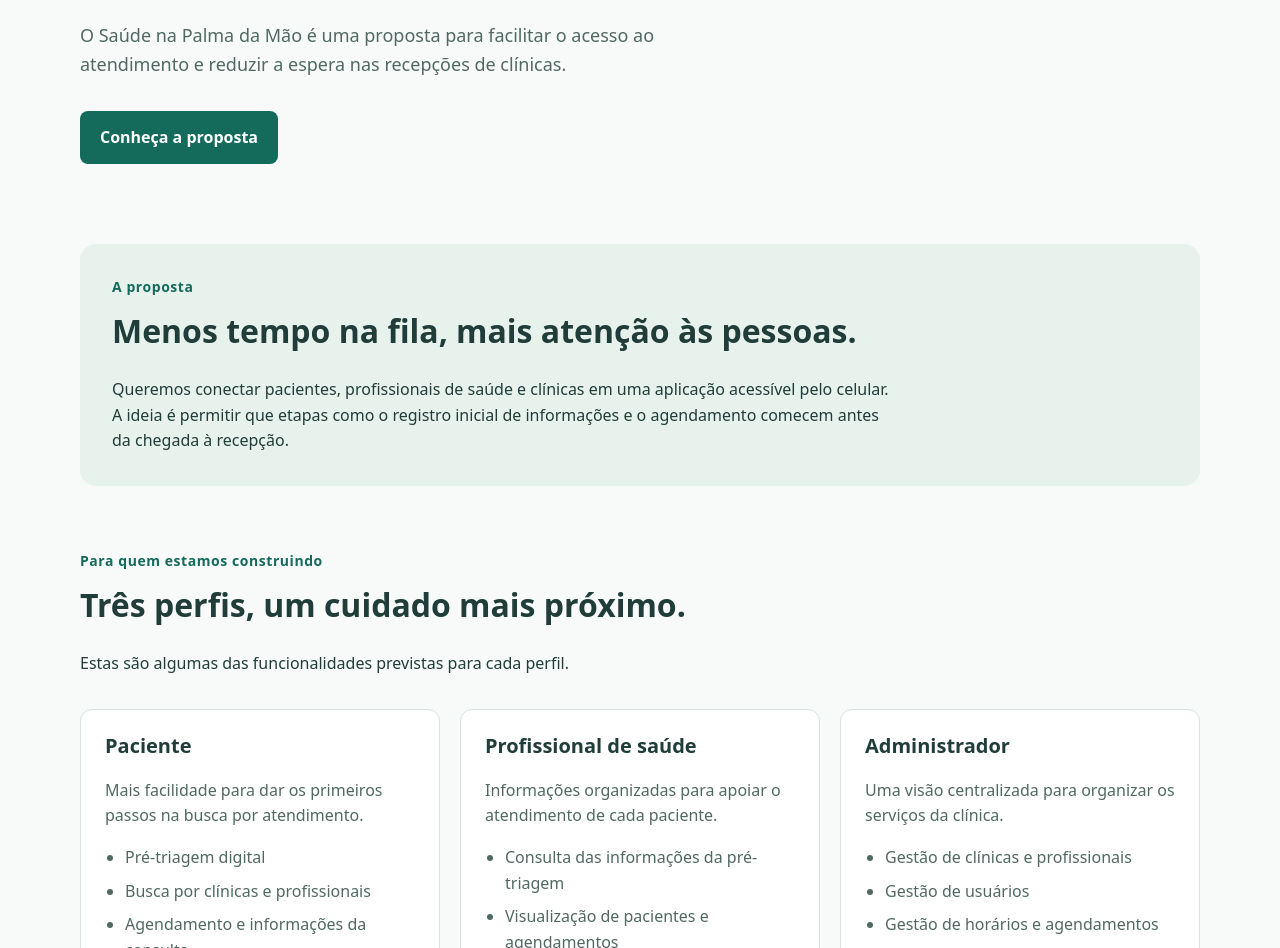
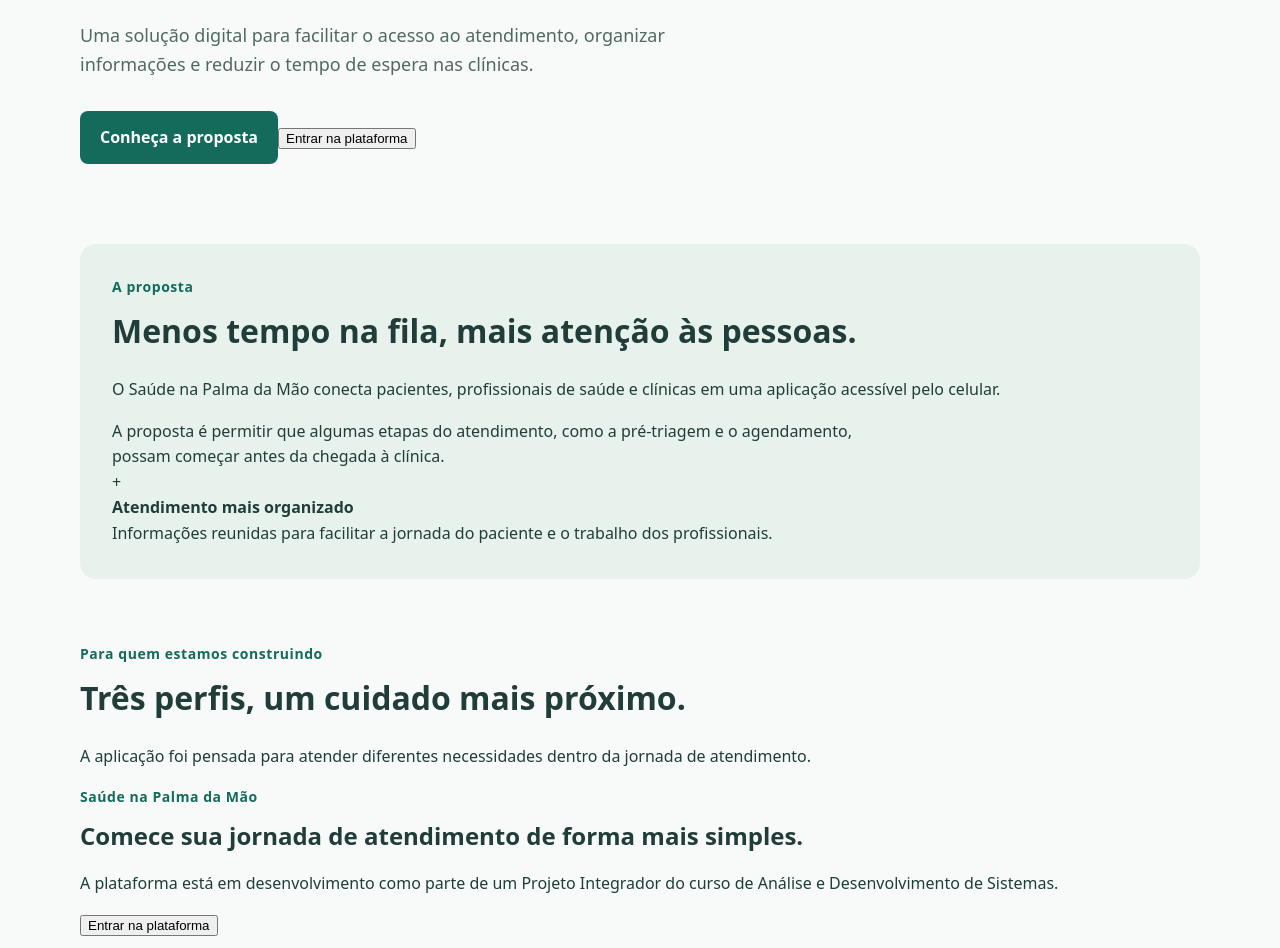
Before and after one commit to marianaosd/Saude-Palma-Mao-Front, a React (Vite) app: page / in a window 1280 px wide. Shown: the part 364-1312 px from the top of the page. Built offline with nearby package versions, Linux system fonts and the light colour scheme.

Commit message:
Refactor Home component and update content

```diff
--- a/src/pages/Home.jsx
+++ b/src/pages/Home.jsx
@@ -1,49 +1,119 @@
-import ProfileCard from '../components/ProfileCard.jsx'
-import { profiles } from '../data/profiles.js'
-
-function Home() {
+function Home({ onLogin }) {
   return (
     <>
       <section id="inicio" className="hero" aria-labelledby="home-title">
-        <p className="eyebrow">Projeto acadêmico em desenvolvimento</p>
-        <h1 id="home-title">O cuidado começa com um primeiro passo.</h1>
-        <p className="hero-description">
-          O Saúde na Palma da Mão é uma proposta para facilitar o acesso ao
-          atendimento e reduzir a espera nas recepções de clínicas.
-        </p>
-        <a className="primary-link" href="#proposta">Conheça a proposta</a>
-      </section>
+        <div className="hero-content">
+          <p className="eyebrow">Saúde na Palma da Mão</p>
 
-      <section id="proposta" className="proposal" aria-labelledby="proposal-title">
-        <p className="eyebrow">A proposta</p>
-        <h2 id="proposal-title">Menos tempo na fila, mais atenção às pessoas.</h2>
-        <p>
-          Queremos conectar pacientes, profissionais de saúde e clínicas em uma
-          aplicação acessível pelo celular. A ideia é permitir que etapas como
-          o registro inicial de informações e o agendamento comecem antes da
-          chegada à recepção.
-        </p>
-      </section>
+          <h1 id="home-title">
+            O cuidado começa com um primeiro passo.
+          </h1>
 
-      <section id="publicos" className="audience" aria-labelledby="audience-title">
-        <p className="eyebrow">Para quem estamos construindo</p>
-        <h2 id="audience-title">Três perfis, um cuidado mais próximo.</h2>
-        <p>Estas são algumas das funcionalidades previstas para cada perfil.</p>
-        <div className="profile-grid">
-          {profiles.map((profile) => (
-            <ProfileCard
-              key={profile.id}
-              title={profile.title}
-              description={profile.description}
-              features={profile.features}
-            />
-          ))}
+          <p className="hero-description">
+            Uma solução digital para facilitar o acesso ao atendimento,
+            organizar informações e reduzir o tempo de espera nas clínicas.
+          </p>
+
+          <div className="hero-actions">
+            <a className="primary-link" href="#proposta">
+              Conheça a proposta
+            </a>
+
+            <button
+              type="button"
+              className="secondary-button"
+              onClick={onLogin}
+            >
+              Entrar na plataforma
+            </button>
+          </div>
         </div>
       </section>
 
+      <section
+        id="proposta"
+        className="proposal"
+        aria-labelledby="proposal-title"
+      >
+        <div>
+          <p className="eyebrow">A proposta</p>
+
+          <h2 id="proposal-title">
+            Menos tempo na fila, mais atenção às pessoas.
+          </h2>
+
+          <p>
+            O Saúde na Palma da Mão conecta pacientes, profissionais de saúde
+            e clínicas em uma aplicação acessível pelo celular.
+          </p>
+
+          <p>
+            A proposta é permitir que algumas etapas do atendimento, como a
+            pré-triagem e o agendamento, possam começar antes da chegada à
+            clínica.
+          </p>
+        </div>
+
+        <div className="proposal-highlight">
+          <span className="highlight-icon" aria-hidden="true">
+            +
+          </span>
+
+          <div>
+            <strong>Atendimento mais organizado</strong>
+
+            <p>
+              Informações reunidas para facilitar a jornada do paciente e o
+              trabalho dos profissionais.
+            </p>
+          </div>
+        </div>
+      </section>
+
+      <section
+        id="publicos"
+        className="audience"
+        aria-labelledby="audience-title"
+      >
+        <div className="section-heading">
+          <p className="eyebrow">Para quem estamos construindo</p>
+
+          <h2 id="audience-title">
+            Três perfis, um cuidado mais próximo.
+          </h2>
+
+          <p>
+            A aplicação foi pensada para atender diferentes necessidades
+            dentro da jornada de atendimento.
+          </p>
+        </div>
+      </section>
+
+      <section className="access-section" aria-labelledby="access-title">
+        <div>
+          <p className="eyebrow">Saúde na Palma da Mão</p>
+
+          <h2 id="access-title">
+            Comece sua jornada de atendimento de forma mais simples.
+          </h2>
+
+          <p>
+            A plataforma está em desenvolvimento como parte de um Projeto
+            Integrador do curso de Análise e Desenvolvimento de Sistemas.
+          </p>
+        </div>
+
+        <button
+          type="button"
+          className="secondary-link"
+          onClick={onLogin}
+        >
+          Entrar na plataforma
+        </button>
+      </section>
+
       <p className="project-note">
-        Esta é uma apresentação inicial do projeto. As funcionalidades serão
-        desenvolvidas ao longo das próximas etapas.
+        Projeto acadêmico em desenvolvimento.
       </p>
     </>
   )
```
